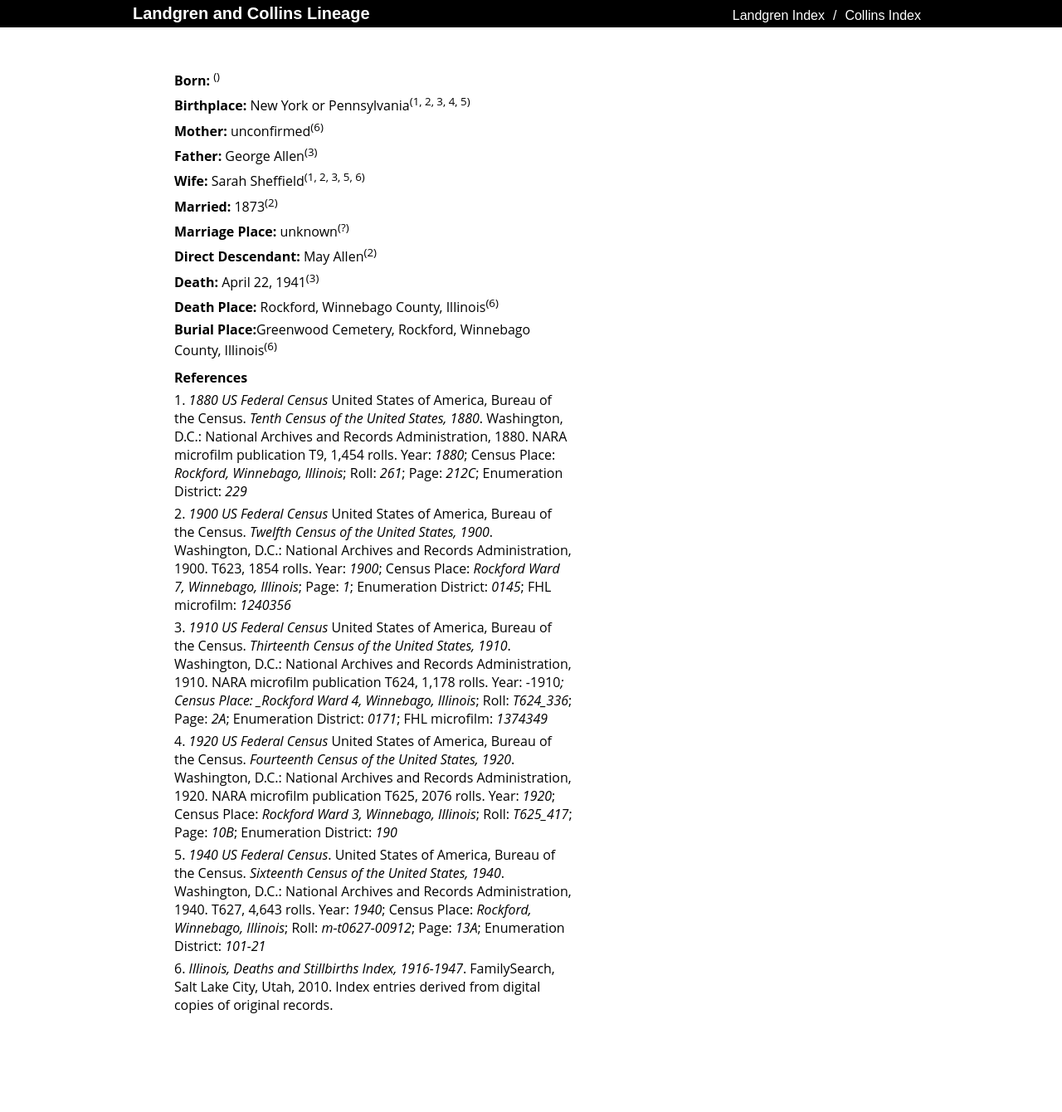
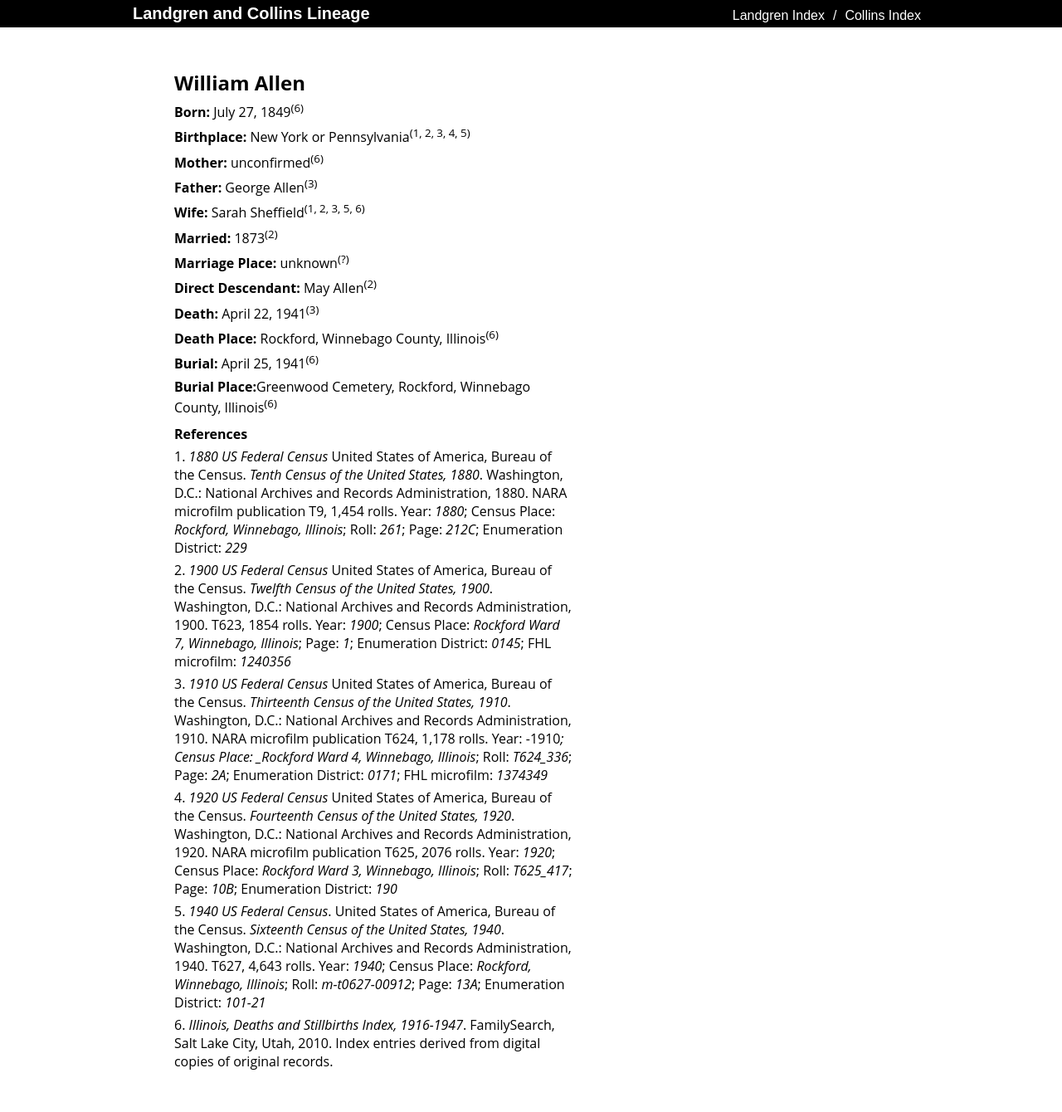
Before and after one commit to krogersst/landgren-collins, a Jekyll site: the page built from person/william-allen.md, in a window 1280 px wide. Shown: the whole page at 83% size. Built offline with Jekyll 4.4.1, drawn with Linux system fonts in a browser that asks for light colours; before the commit the page ends 1272 px from its top, so only the background shows below that; part of the change alters nothing that is shown.

Commit message:
update format on william-allen.md

```diff
--- a/william-allen.md
+++ b/person/william-allen.md
@@ -1,9 +1,9 @@
 ---
 layout: person
+person_name: William Allen
 permalink: /person/william-allen
-name: William Allen
-birth: July 27, 1849
-birth_ref1: "6"
+born: July 27, 1849
+born_ref1: "6"
 birthplace: New York or Pennsylvania
 birthplace_ref1: "1"
 birthplace_ref2: "2"
@@ -11,10 +11,10 @@ birthplace_ref3: "3"
 birthplace_ref4: "4"
 birthplace_ref5: "5"
 birthplace_ref6: "6"
+mother: unconfirmed
+mother_ref1: "6"
 father: George Allen
 father_ref1: "3"
-mother: unconfirmed
-mother_ref1: "6"
 wife: Sarah Sheffield
 wife_ref1: "1"
 wife_ref2: "2"
@@ -31,8 +31,8 @@ death: April 22, 1941
 death_ref1: "3"
 death_place: Rockford, Winnebago County, Illinois
 death_place_ref1: "6"
-buried: April 25, 1941
-buried_ref1: "6"
+burial: April 25, 1941
+burial_ref1: "6"
 burial_place: Greenwood Cemetery, Rockford, Winnebago County, Illinois
 burial_place_ref1: "6"
 ---
```
